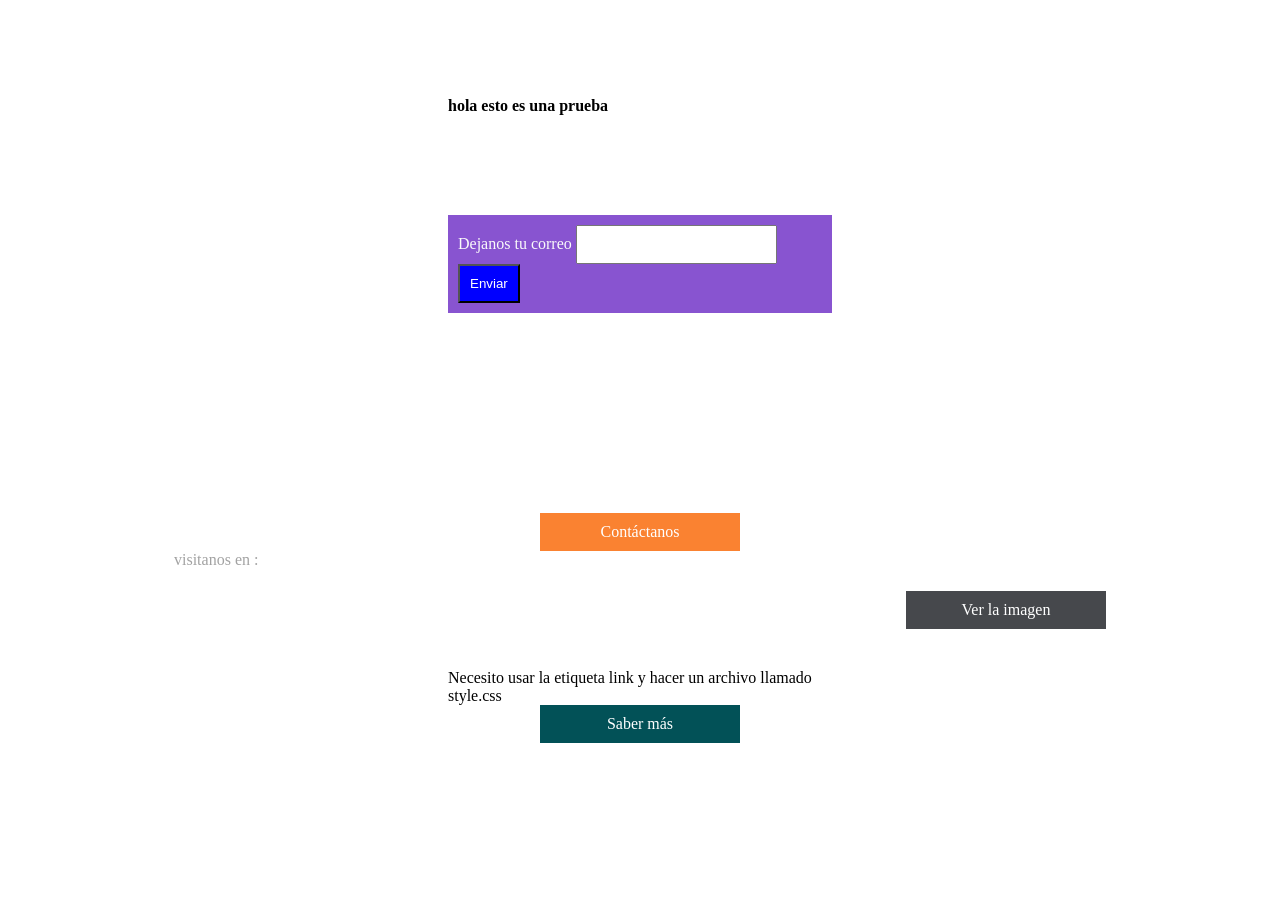
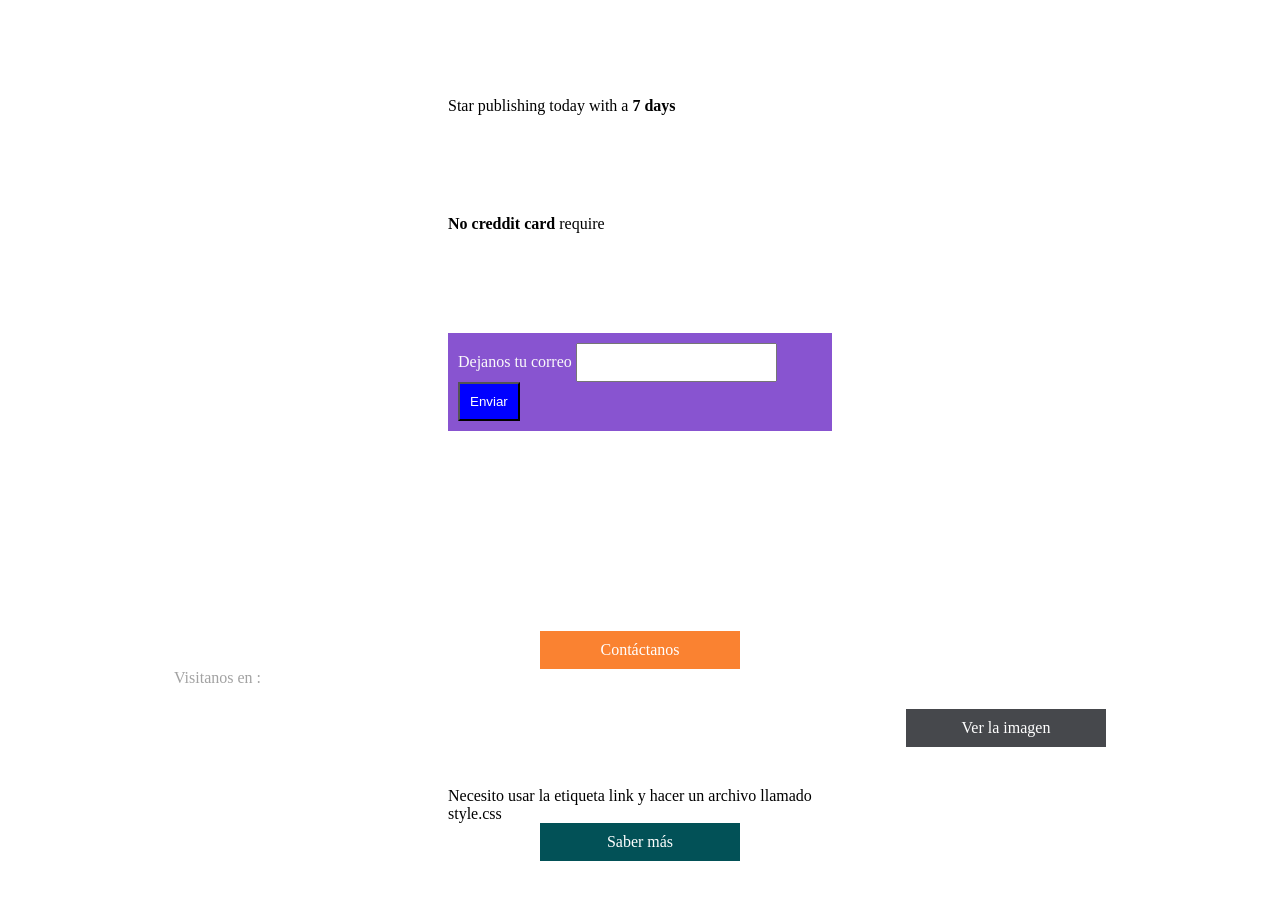
Before and after one commit to MarcavsMarca/Upiicsa, a plain HTML site: page index.html in a window 1280 px wide. Shown: the part 40-940 px from the top of the page. Before the commit the page ends 883 px from the top, so only its background shows below. Drawn offline with Linux system fonts and the light colour scheme.

Commit message:
Etiquetas

```diff
--- a/index.html
+++ b/index.html
@@ -1,18 +1,31 @@
+<!-- el DOCTYPE sirve para poder declarar el tipo de documento, en este caso texto-->
 <!DOCTYPE html>
+<!-- lang es language, lenguaje/idioma, en este caso esta configurado en español -->
 <html lang="es">
 <head>
 
     <meta charset="UTF-8">
     <meta name="viewport" content="width=device-width, initial-scale=1.0">
+<!-- para este caso una forma de hacer que cambien el estilo  -->
 <link rel="stylesheet" href="style.css">
+<!-- aqui se le asigna un titulo a la pagina -->
     <title>Práctica 1</title>
 </head>
 <body>
     <header>
+<!-- la etiqueta h1 es un encabezado y puede ir del 1 al 6-->
 <h1>Construye tu blog. adelante !</h1>
-<!-- encabezado -->
+<!-- si preciosas control+ s se refiere a guardar  tu progreso-->
+<!-- p se refiere a un parrafo -->
 <p>
-   <b>hola esto es una prueba</b>
+    <!--la otra forma de agregar una caracteristica a una sola palabra o letra es haciendolo directamente
+    (en vez de agregarle un style.css)dentro de el codigo, es este caso se le cambia el tamaño grande(negritas)
+    unicamente a "7 days" lo cual se vera reflejado dentro de la pagina-->
+    Star publishing today with a <strong>7 days</strong>
+</p>
+<p>
+    <!-- cuando se utiliza strong se refiere a poner las letras en negritas -->
+            <strong>No creddit card</strong> require
 </p>
 <!-- En esta parte estamos pidiendo el correo electronico  -->
 <form action="">
@@ -23,12 +36,12 @@
 <!-- En esta parte dejamos el correo -->
 <a href="mailto:agua997@gmail.com" >Contáctanos</a>
     </header>
-    <!-- En esta parte n os pide que asignemos un link para que virtiemos el lugar -->
+    <!-- En esta parte nos pide que asignemos un link para que visitemos el lugar -->
     <main>
-        <p>visitanos en :</p>
+        <p>Visitanos en :</p>
         <a href="https://ignos.blog/wp-content/uploads/2021/04/capterra.png" target="_blank">Ver la imagen</a>
     </main>
-        <!-- En esta parte insertamos un link aopra mas información -->
+        <!-- En esta parte insertamos un link para más información -->
     <p>Necesito usar la etiqueta link y hacer un archivo llamado style.css <a class="btn2"href="https://knowledge.hubspot.com/es/design-manager/create-edit-and-attach-css-files-to-style-your-site#:~:text=En%20el%20men%C3%BA%20de%20la%20barra%20lateral%2C%20haz%20clic%20en,en%20%2B%20Agregar%20hoja%20de%20estilo." target="_blank">Saber más</a></p>
 </body>
 </html>
```
Also changed, not shown: 1 other file.
